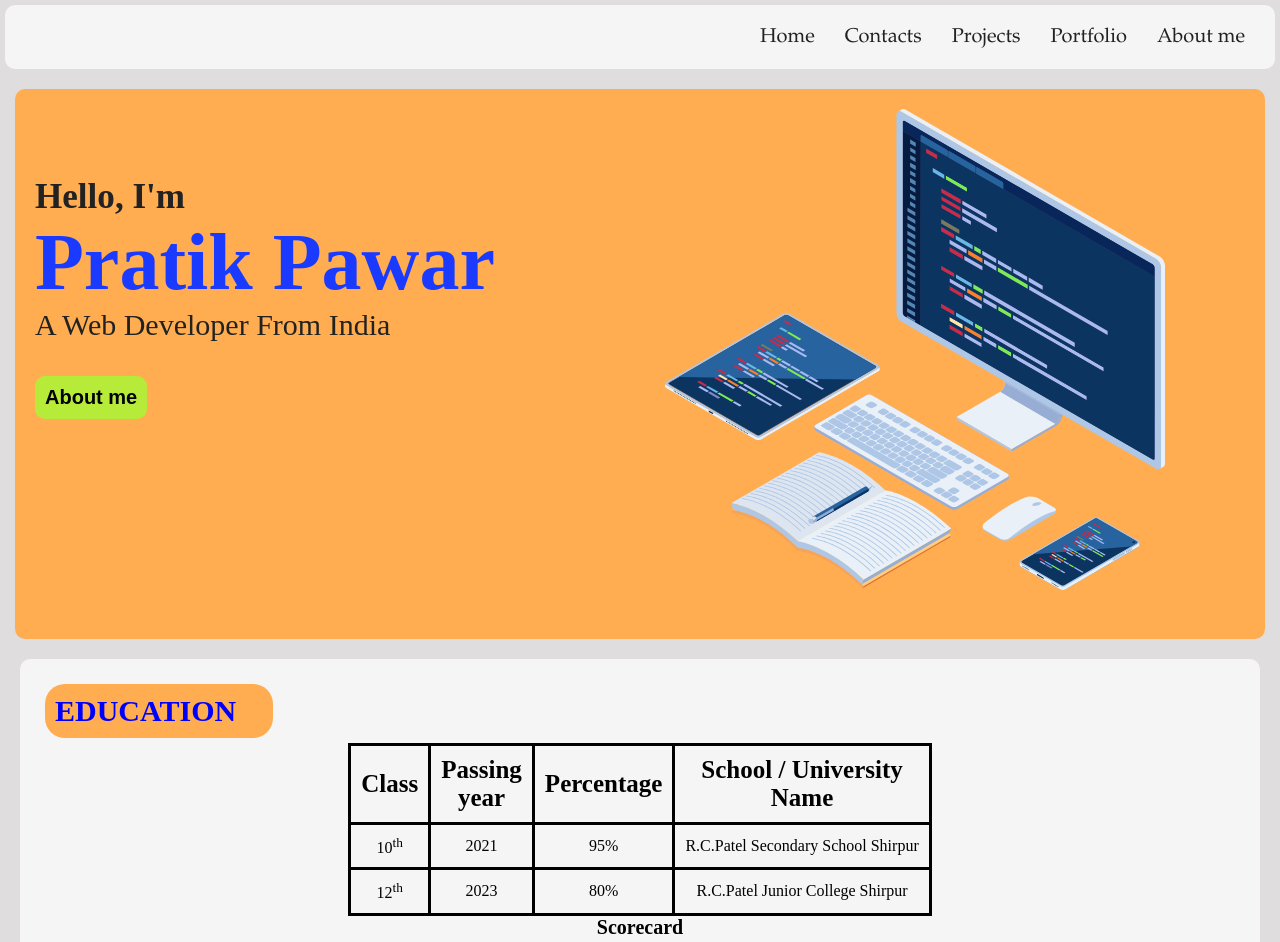
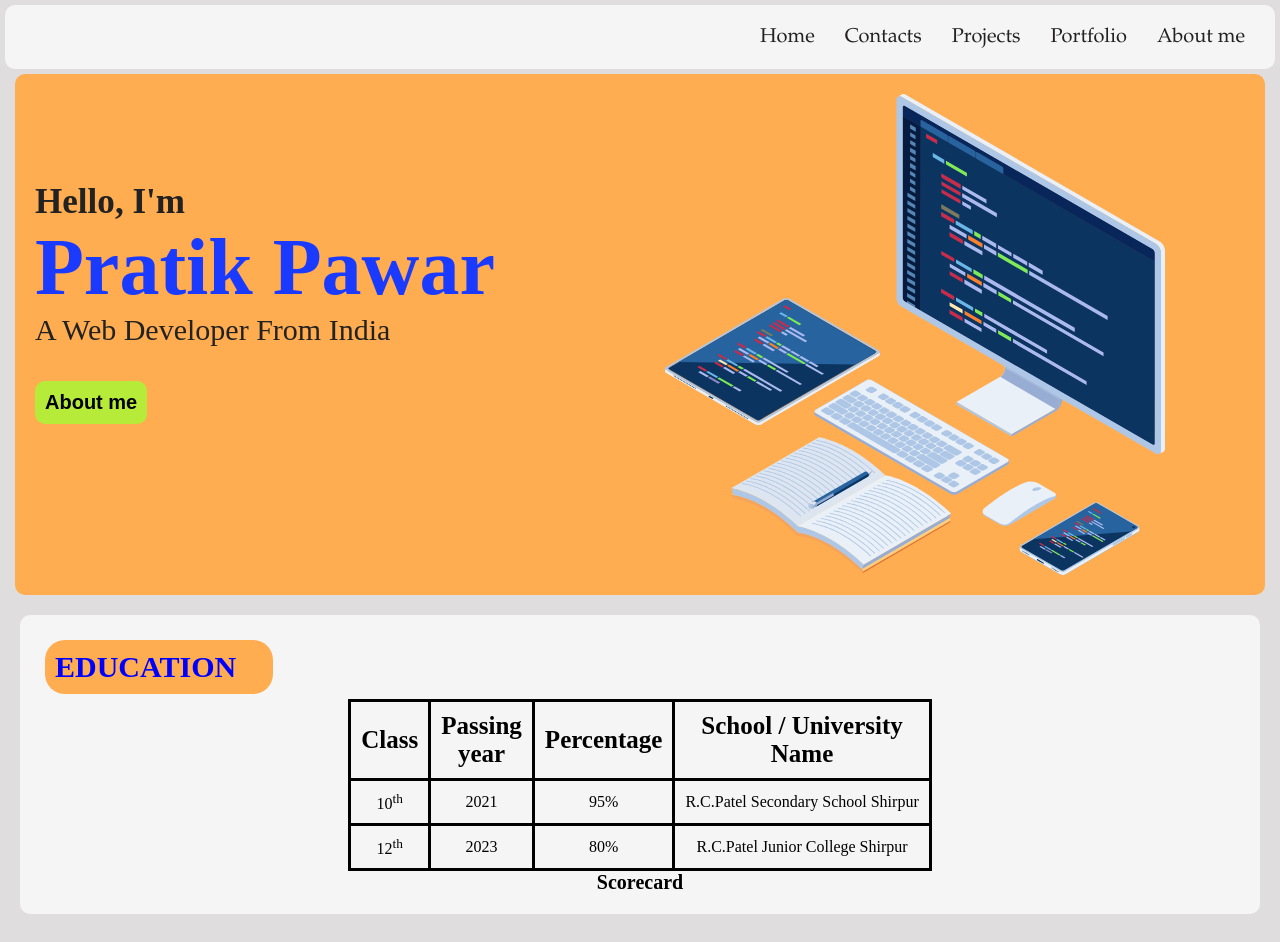
Before and after one commit to Pratikpawar13/Portfolio, a plain HTML site: page index.html in a window 1280 px wide. Shown: the top 942 px of the page. Drawn offline with Linux system fonts and the light colour scheme.

Commit message:
header tag height

```diff
--- a/style.css
+++ b/style.css
@@ -61,7 +61,7 @@ nav a{
     background-color: rgb(255, 173, 80);
     margin: 2px 15px 2px 15px;
     border-radius: 10px;
-    height: 550px;
+    overflow: hidden;
 }
 .head_img{
     width: 500px;
```
